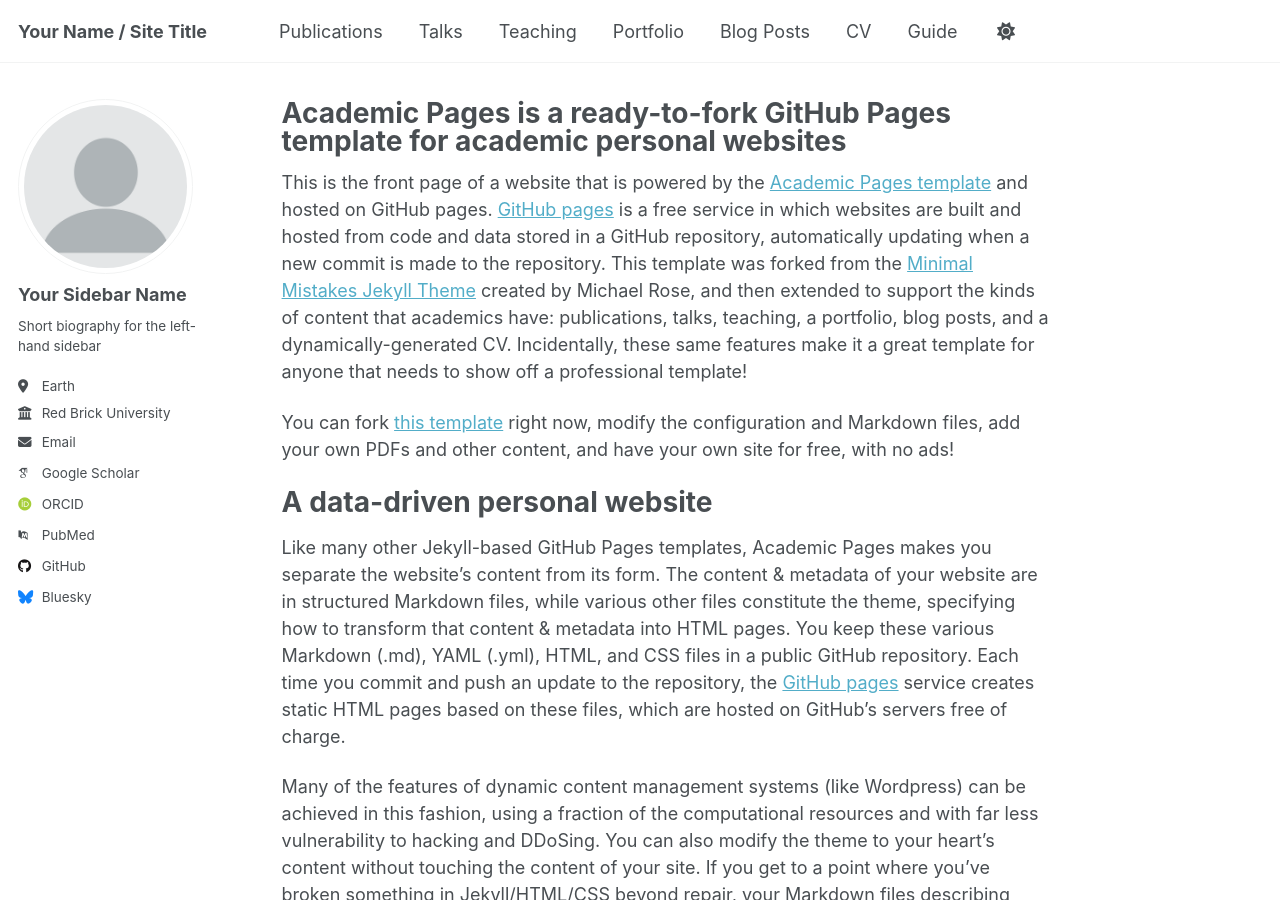
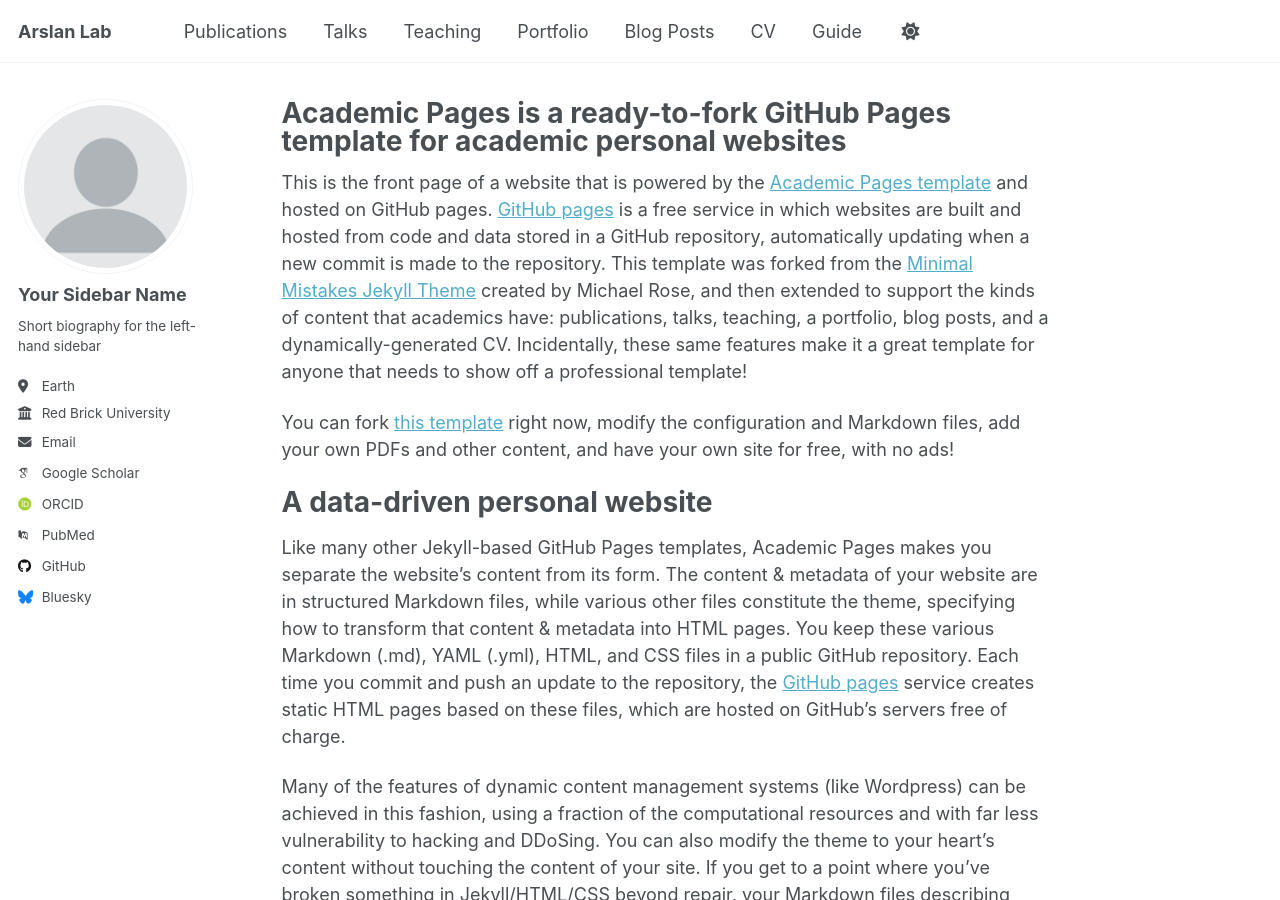
Before and after one commit to ArslanLab/arslanlab.github.io, a Jekyll site: the page built from _pages/about.md, in a window 1280 px wide and 900 px high. Built offline with Jekyll 4.4.1, drawn with Linux system fonts in a browser that asks for light colours; some web fonts are replaced; a script that is not in the unit is left out.

Commit message:
Update _config.yml

```diff
--- a/_config.yml
+++ b/_config.yml
@@ -9,11 +9,11 @@
 # Basic Site Settings
 locale                   : "en-US"
 site_theme               : "default" # Currently available options are "default", "air"
-title                    : "Your Name / Site Title"
+title                    : "Arslan Lab"
 title_separator          : "-"
 name                     : &name "Your Name"
 description              : &description "Your Name's academic portfolio"   # Update this with a general description of your site, this is the default if not overridden by a page
-url                      : https://academicpages.github.io # The base hostname & protocol for your site e.g. "https://[your GitHub username].github.io",
+url                      : "https://arslanlab.github.io" # The base hostname & protocol for your site e.g. "https://[your GitHub username].github.io",
                                                            # or if you already have some other page hosted on Github then use "https://[your GitHub username].github.io/[Your Repo Name]"
 baseurl                  : "" # the subpath of your site, e.g. "/blog"
 repository               : "academicpages/academicpages.github.io"
@@ -48,7 +48,7 @@
   bitbucket        : # Username - Update with your username on the site
   codepen          : # Username
   dribbble         : # Username
-  github           : "academicpages"
+  github           : "arslanlab"
   kaggle           : # Username
   stackoverflow    : # User number or user number and name (i.e., use "1" or "1/jeff-atwood")
 
```
